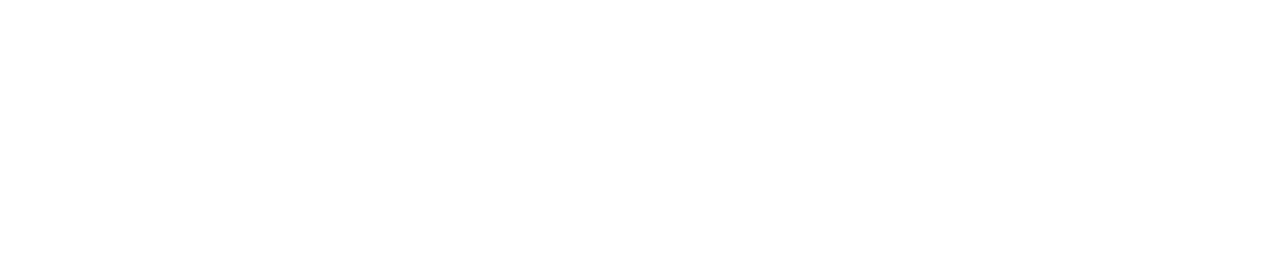
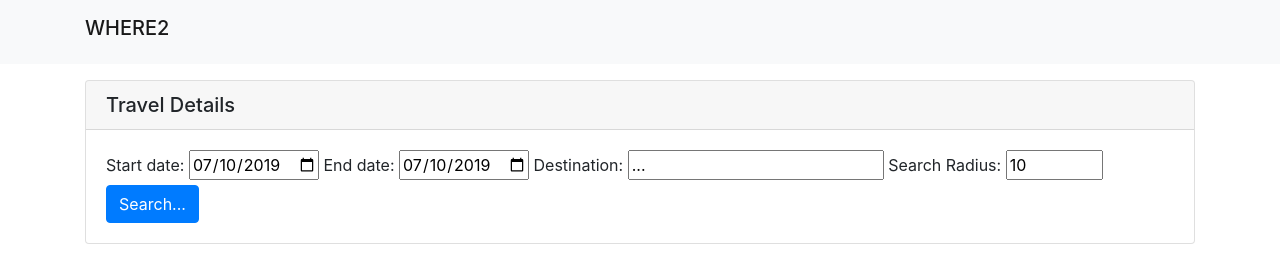
Before and after one commit to zack09holland/where2, a plain HTML site: page index.html in a window 1280 px wide. Drawn offline with nearby package versions, Linux system fonts and the light colour scheme.

Commit message:
Here is an initial Form for Travel Details

```diff
--- a/index.html
+++ b/index.html
@@ -13,6 +13,45 @@
     <link rel="stylesheet" href="assets/css/style.css">
 </head>
 <body>
+    <header class="mb-3">
+        <nav class="navbar navbar-light bg-light">
+            <div class="container">
+                <div class="row w-100">
+                    <div class="col-12 col-md-10 offset-md-1 col-xl-12 offset-xl-0">
+                        <span class="navbar-brand  h1">WHERE2</span>
+                    </div>
+                </div>
+            </div>
+        </nav>
+    </header>
+    <div class="container">
+        <div class="row">
+            <div class="col-12 col-md-10 offset-md-1 col-xl-12 offset-xl-0">
+                <div class="card">
+                    <h5 class="card-header">Travel Details</h5>
+                    <div class="card-body">
+                        <div>
+                            <label for="start">Start date:</label>
+                            <input type="date" id="start" name="trip-start"
+                                    value="2019-07-10"
+                                    min="2019-07-10" max="2020-12-31">
+                            <label for="start">End date:</label>
+                            <input type="date" id="end" name="trip-start"
+                                    value="2019-07-10"
+                                    min="2019-07-10" max="2020-12-12">
+                            <label for="location">Destination:</label>
+                            <input type="text" id="destination" name="trip-destination"
+                                    value="...">
+                            <label for="radius">Search Radius:</label>
+                            <input type="number" name="radius" min="10" max="100" step="10" value="10">
+                            <br>
+                            <btn class="btn btn-primary"><span>Search...</span></btn>
+                        </div>
+                    </div>
+                </div>
+            </div>
+        </div>
+    </div>
     <!-- Loading Jquery SDK from CDN -->
     <script src="https://ajax.googleapis.com/ajax/libs/jquery/3.4.1/jquery.min.js"></script>
     <!-- Loading Moment SDK from CDN -->
```
